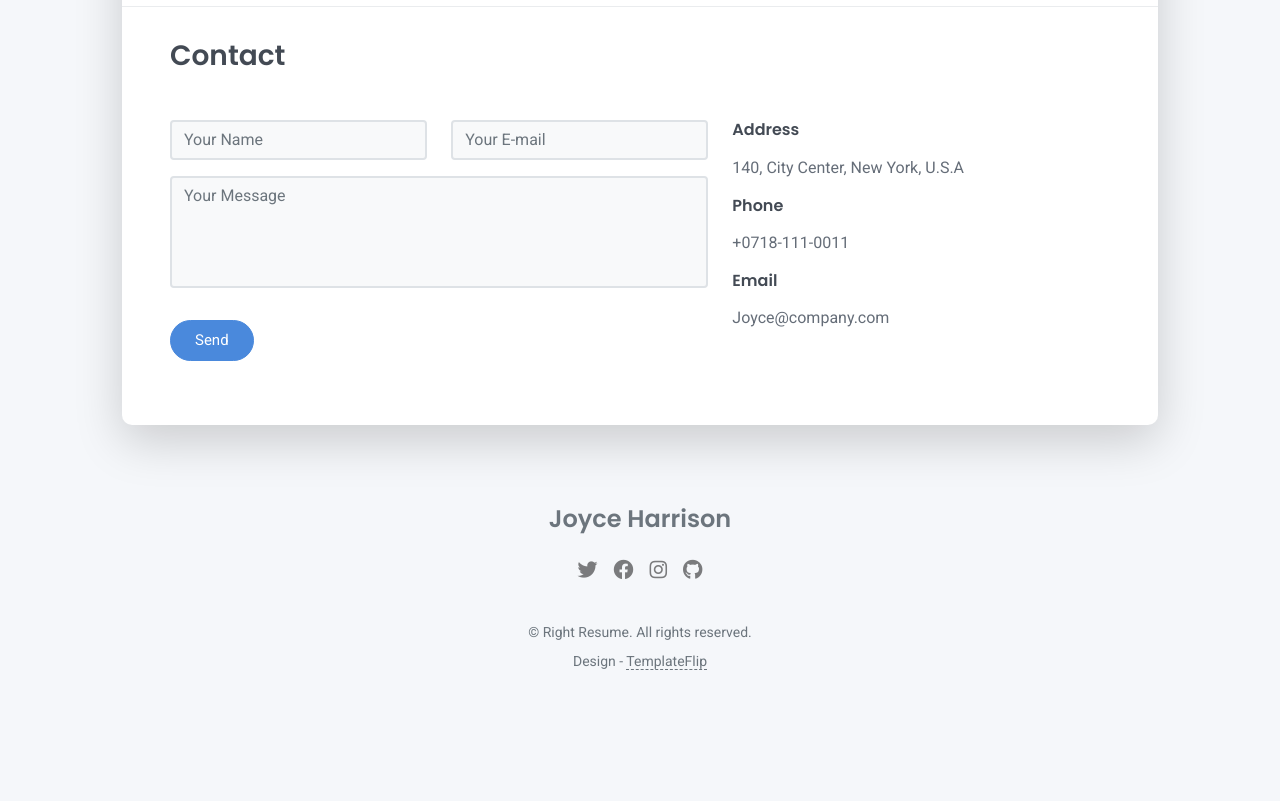
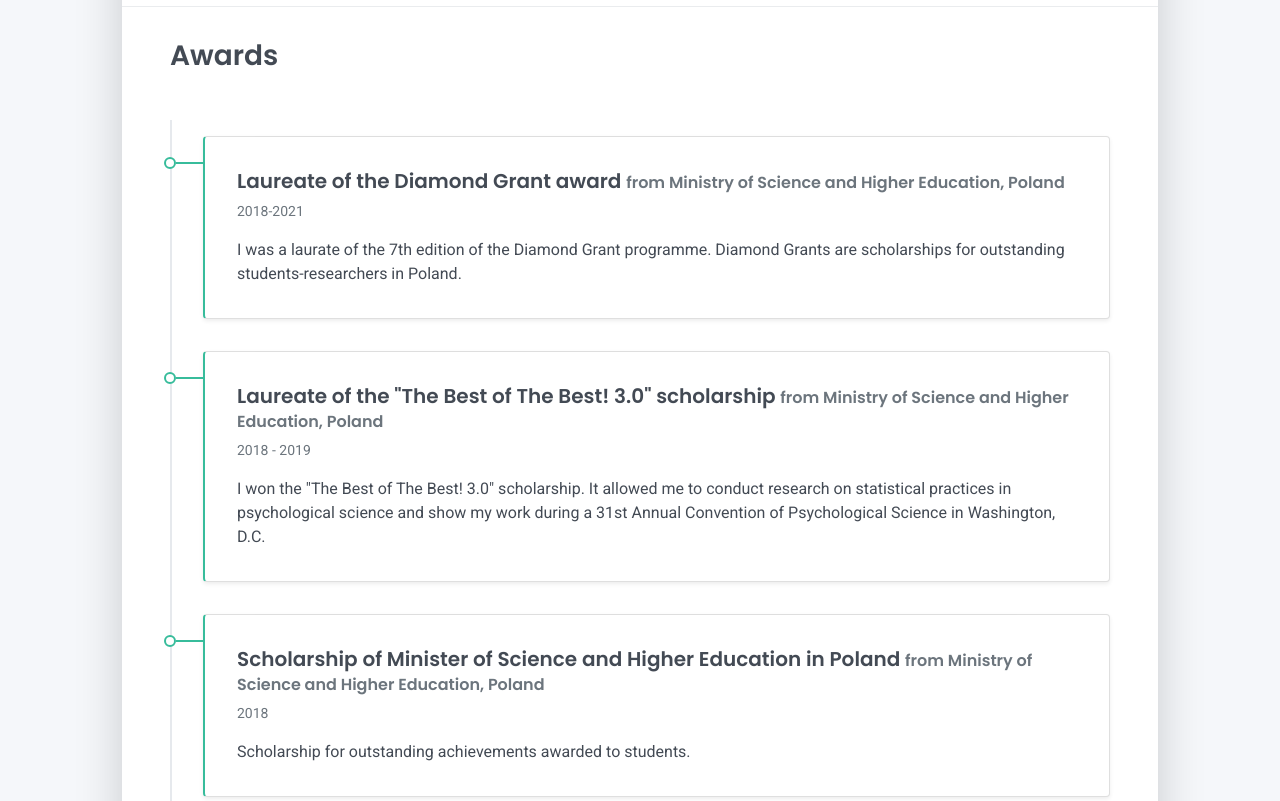
Before and after one commit to dominik-lenda/resume-azure-acg-challenge, a plain HTML site: page frontend/index.html in a window 1280 px wide. Shown: the part 2280-3081 px from the top of the page. Before the commit the page ends 3000 px from the top, so only its background shows below. Drawn offline with Linux system fonts and the light colour scheme; no server answers.

Commit message:
create and fill Awards section

```diff
--- a/frontend/index.html
+++ b/frontend/index.html
@@ -189,6 +189,33 @@
     </div>
   </div>
   <hr class="d-print-none"/>
+  <div class="awards-section px-3 px-lg-4 pb-4">
+    <h2 class="h3 mb-4">Awards</h2>
+    <div class="timeline">
+      <div class="timeline-card timeline-card-success card shadow-sm">
+        <div class="card-body">
+          <div class="h5 mb-1">Laureate of the Diamond Grant award <span class="text-muted h6">from Ministry of Science and Higher Education, Poland</span></div>
+          <div class="text-muted text-small mb-2">2018-2021</div>
+          <div>I was a laurate of the 7th edition of the Diamond Grant programme. Diamond Grants are scholarships for outstanding students-researchers in Poland.</div>
+        </div>
+      </div>
+      <div class="timeline-card timeline-card-success card shadow-sm">
+        <div class="card-body">
+          <div class="h5 mb-1">Laureate of the "The Best of The Best! 3.0" scholarship <span class="text-muted h6">from Ministry of Science and Higher Education, Poland</span></div>
+          <div class="text-muted text-small mb-2">2018 - 2019</div>
+          <div>I won the "The Best of The Best! 3.0" scholarship. It allowed me to conduct research on statistical practices in psychological science and show my work during a 31st Annual Convention of Psychological Science in Washington, D.C.</div>
+        </div>
+      </div>
+      <div class="timeline-card timeline-card-success card shadow-sm">
+        <div class="card-body">
+          <div class="h5 mb-1">Scholarship of Minister of Science and Higher Education in Poland <span class="text-muted h6">from Ministry of Science and Higher Education, Poland</span></div>
+          <div class="text-muted text-small mb-2">2018</div>
+          <div>Scholarship for outstanding achievements awarded to students. </div>
+        </div>
+      </div>
+    </div>
+  </div>
+  <hr class="d-print-none"/>
   <div class="contant-section px-3 px-lg-4 pb-4" id="contact">
     <h2 class="h3 text mb-3">Contact</h2>
     <div class="row">
```
